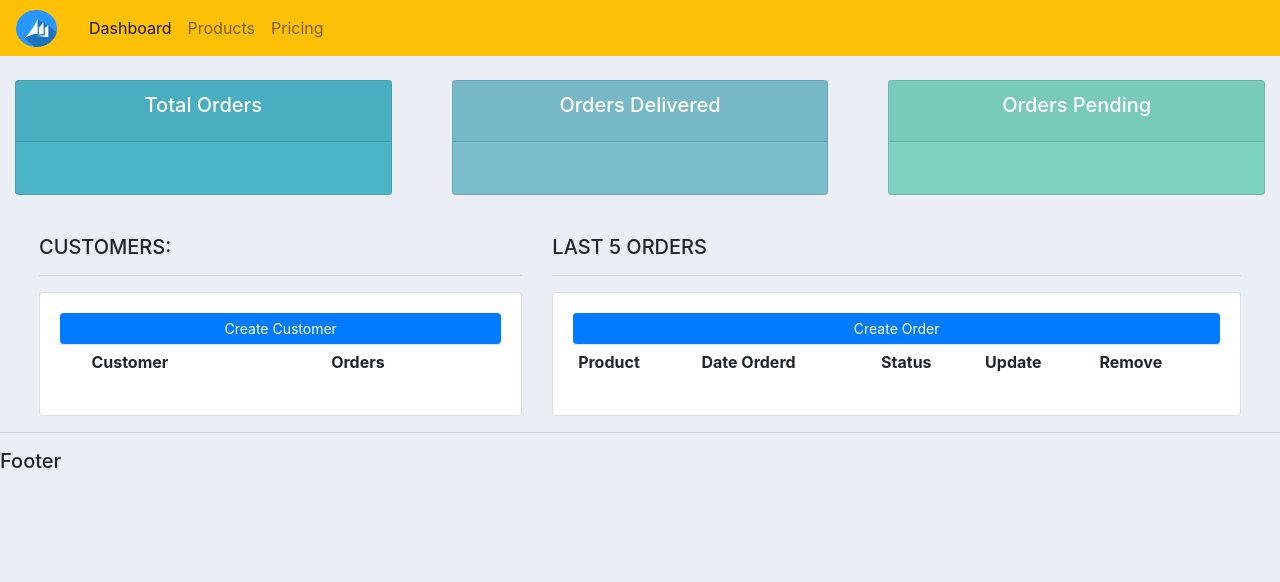
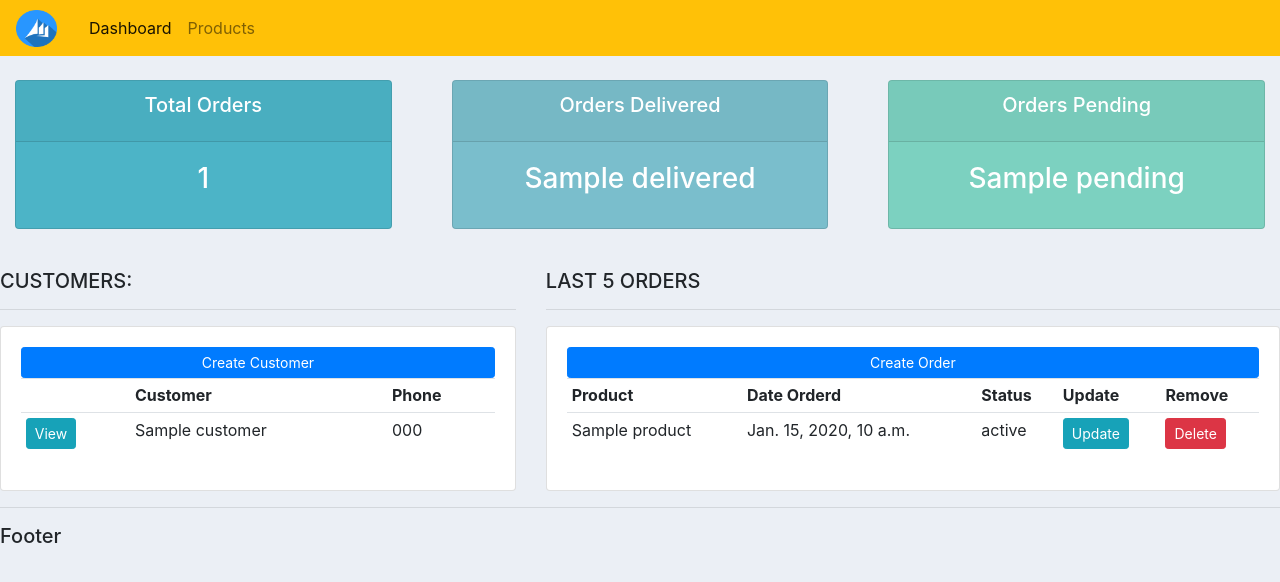
Before and after one commit to Sundeep220/CRMapp, a Django app: template accounts/templates/accounts/dashboard.html in a window 1280 px wide. Shown: the top 582 px of the page. Run offline with Django 4.2, Linux system fonts and the light colour scheme; the template is opened without the code that fills it: most values are stand-ins (such as "Sample title", 1, 10 or a date in 2020); lists and menus that the app fills with data are empty.

Commit message:
page for customer to view its orders and also added CRUD functionality to application

```diff
--- a/accounts/templates/accounts/dashboard.html
+++ b/accounts/templates/accounts/dashboard.html
@@ -1,10 +1,12 @@
-{% extends 'accounts/base.html' %}
+{%  extends 'accounts/base.html' %}
+
 {% block content %}
-
+{% load static %}
 {%  include 'accounts/status.html' %}
 
 <br>
-<div class="row mr-4 ml-4">
+
+<div class="row">
 	<div class="col-md-5">
 		<h5>CUSTOMERS:</h5>
 		<hr>
@@ -14,8 +16,16 @@
 				<tr>
 					<th></th>
 					<th>Customer</th>
-					<th>Orders</th>
+					<th>Phone</th>
 				</tr>
+
+				{% for customer in customers %}
+					<tr>
+						<td><a class="btn btn-sm btn-info" href="{% url 'customer' customer.id %}">View</a></td>
+						<td>{{customer.name}}</td>
+						<td>{{customer.phone}}</td>
+					</tr>
+				{% endfor %}
 
 			</table>
 		</div>
@@ -25,7 +35,7 @@
 		<h5>LAST 5 ORDERS</h5>
 		<hr>
 		<div class="card card-body">
-			<a class="btn btn-primary  btn-sm btn-block" href="">Create Order</a>
+			<a class="btn btn-primary  btn-sm btn-block" href="{% url 'create_order' %}">Create Order</a>
 			<table class="table table-sm">
 				<tr>
 					<th>Product</th>
@@ -35,10 +45,23 @@
 					<th>Remove</th>
 				</tr>
 
+				{% for order in orders %}
+					<tr>
+						<td>{{order.product}}</td>
+						<td>{{order.date_created}}</td>
+						<td>{{order.status}}</td>
+						<td><a class="btn btn-sm btn-info" href="{% url 'update_order' order.id %}">Update</a></td>
+						<td><a class="btn btn-sm btn-danger"href="{% url 'delete_order' order.id %}">Delete</a></td>
+
+					</tr>
+				{% endfor %}
+
+
 			</table>
 		</div>
 	</div>
 
 </div>
 
+
 {% endblock %}
--- a/accounts/templates/accounts/navbar.html
+++ b/accounts/templates/accounts/navbar.html
@@ -7,13 +7,10 @@
       <div class="collapse navbar-collapse" id="navbarNav">
         <ul class="navbar-nav">
           <li class="nav-item active">
-          <a class="nav-link" href="#">Dashboard <span class="sr-only">(current)</span></a>
+            <a class="nav-link" href="{% url 'home' %}">Dashboard</a>
           </li>
           <li class="nav-item">
-          <a class="nav-link" href="#">Products</a>
-        </li>
-        <li class="nav-item">
-          <a class="nav-link" href="#">Pricing</a>
+            <a class="nav-link" href="{% url 'products' %}">Products</a>
           </li>
         </ul>
       </div>
--- a/accounts/templates/accounts/status.html
+++ b/accounts/templates/accounts/status.html
@@ -8,7 +8,7 @@
 			  		<h5 class="card-title">Total Orders</h5>
 			  	</div>
 			  	<div class="card-body">
-			    	<h3 class="card-title"></h3>
+			    	<h3 class="card-title">{{total_orders}}</h3>
 			  	</div>
 			</div>
 		</div>
@@ -21,7 +21,7 @@
 			  		<h5 class="card-title">Orders Delivered</h5>
 			  	</div>
 			  	<div class="card-body">
-			    	<h3 class="card-title"></h3>
+			    	<h3 class="card-title">{{delivered}}</h3>
 			  	</div>
 			</div>
 		</div>
@@ -34,7 +34,7 @@
 			  		<h5 class="card-title">Orders Pending</h5>
 			  	</div>
 			  	<div class="card-body">
-			    	<h3 class="card-title"></h3>
+			    	<h3 class="card-title">{{pending}}</h3>
 			  	</div>
 			</div>
 		</div>
```
Also changed, not shown: accounts/templates/accounts/customer.html (+17 -3 lines), accounts/templates/accounts/delete.html (added, +24 -0 lines), accounts/templates/accounts/order_form.html (added, +20 -0 lines), accounts/templates/accounts/products.html (+8 -0 lines). Lines whose indentation alone changed are shown as unchanged.
